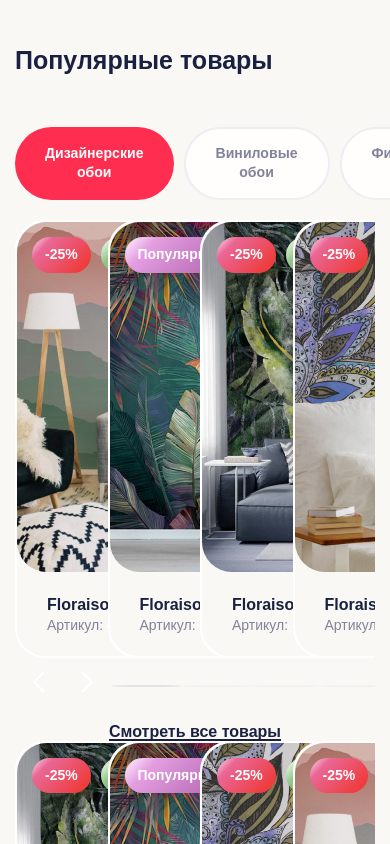
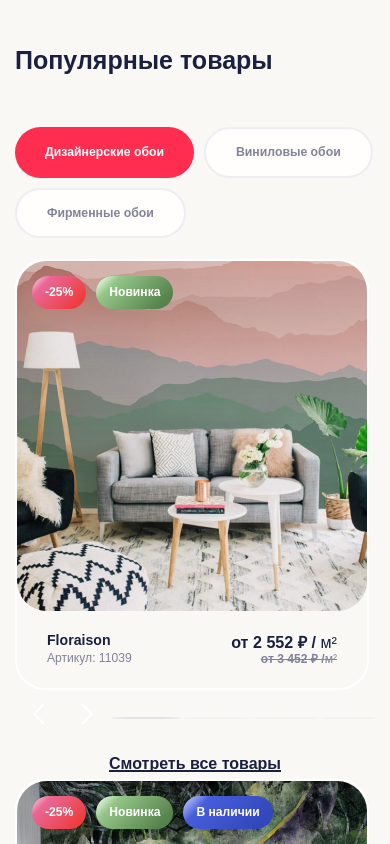
Before and after one commit to Salosion/stenoPrint, a website built with webpack: page src/index.html in a window 390 px wide. Shown: the part 1900-2744 px from the top of the page. Built offline with nearby package versions, Linux system fonts and the light colour scheme; files whose address does not match are found by name.

Commit message:
fixed product card, added responsive block product

```diff
--- a/src/js/files/sliders.js
+++ b/src/js/files/sliders.js
@@ -126,7 +126,7 @@ function initSliders() {
       },
       breakpoints: {
         320: {},
-      	768:  { slidesPerView: 1, },
+        768: { slidesPerView: 1, },
         1024: { slidesPerView: 2, },
         1920: { slidesPerView: 3, },
       },
@@ -148,7 +148,6 @@ function initSliders() {
         disableOnInteraction: false,
       },
       */
-      autoHeight: true,
       observer: true,
       observeParents: true,
       slidesPerView: 4,
@@ -160,14 +159,18 @@ function initSliders() {
       // Dotts
       pagination: {
         el: '.nav-tabs-design__pag',
-        clickable: false,
       },
       // Arrows
       navigation: {
         nextEl: '.nav-tabs-design__next',
         prevEl: '.nav-tabs-design__prev',
       },
-      breakpoints: {},
+      breakpoints: {
+        320: { slidesPerView: 1, },
+        600: { slidesPerView: 2, },
+        1024: { slidesPerView: 3, },
+        1920: { slidesPerView: 4, },
+      },
       on: {}
     });
   }
@@ -184,7 +187,6 @@ function initSliders() {
         disableOnInteraction: false,
       },
       */
-      autoHeight: true,
       observer: true,
       observeParents: true,
       slidesPerView: 4,
@@ -203,7 +205,12 @@ function initSliders() {
         nextEl: '.nav-tabs-vinyl__next',
         prevEl: '.nav-tabs-vinyl__prev',
       },
-      breakpoints: {},
+      breakpoints: {
+        320: { slidesPerView: 1, },
+        600: { slidesPerView: 2, },
+        1024: { slidesPerView: 3, },
+        1920: { slidesPerView: 4, },
+      },
       on: {}
     });
   }
@@ -220,7 +227,6 @@ function initSliders() {
         disableOnInteraction: false,
       },
       */
-      autoHeight: true,
       observer: true,
       observeParents: true,
       slidesPerView: 4,
@@ -239,7 +245,12 @@ function initSliders() {
         nextEl: '.nav-tabs-brended__next',
         prevEl: '.nav-tabs-brended__prev',
       },
-      breakpoints: {},
+      breakpoints: {
+        320: { slidesPerView: 1, },
+        600: { slidesPerView: 2, },
+        1024: { slidesPerView: 3, },
+        1920: { slidesPerView: 4, },
+      },
       on: {}
     });
   }
--- a/src/scss/base/tabs.scss
+++ b/src/scss/base/tabs.scss
@@ -1,12 +1,17 @@
-  .tabs-product {
+.tabs-product {
   &__nav {
     display: flex;
+    flex-wrap: wrap;
     gap: rem(10);
     @include adaptiveValue("margin-bottom", 30, 20);
+
+    @media (max-width: em(375)) {
+      flex-direction: column;
+    }
   }
 
   &__title {
-    @include adaptiveValue("font-size", 16, 14);
+    @include adaptiveValue("font-size", 16, 12);
     font-weight: 600;
     line-height: math.div(22, 16);
     color: $textColor;
--- a/src/scss/product-card.scss
+++ b/src/scss/product-card.scss
@@ -1,6 +1,6 @@
 .product-card {
   &__item {
-    display: inline-block;
+    display: inline-block; //
     cursor: pointer;
     border-radius: rem(30);
     border: rem(2) solid $whiteColor;
@@ -23,12 +23,14 @@
   position: relative;
 
   &__img {
+    max-width: 100%;
     border-radius: rem(30);
   }
 
   &__top {
     position: absolute;
     display: flex;
+    flex-wrap: wrap;
     gap: rem(10);
     top: rem(15);
     left: rem(15);
@@ -41,9 +43,8 @@
     border-radius: rem(50);
     padding: rem(8) rem(13);
     font-weight: 600;
-    font-size: rem(14);
+    @include adaptiveValue("font-size", 14, 12);
     line-height: math.div(20, 14);
-    line-height: 140%;
     color: $whiteColor;
   }
 
@@ -80,7 +81,7 @@
 
   &__actions {
     position: absolute;
-    width: rem(354);
+    width: rem(342);
     bottom: rem(-97);
     border-bottom-left-radius: rem(30);
     border-bottom-right-radius: rem(30);
@@ -101,23 +102,24 @@
   align-items: center;
   justify-content: space-between;
   align-items: flex-end;
+  gap: rem(10);
 
   &__title {
     font-weight: 600;
+    @include adaptiveValue("font-size", 16, 14);
     line-height: math.div(22, 16);
     color: $mainColor;
   }
 
   &__code {
-    font-size: rem(14);
+    @include adaptiveValue("font-size", 14, 12);
     line-height: math.div(20, 14);
-    line-height: 140%;
     color: $textColor;
   }
 
   &__price {
     font-weight: 600;
-    font-size: rem(18);
+    @include adaptiveValue("font-size", 18, 16);
     line-height: math.div(23, 18);
     color: $mainColor;
 
@@ -127,21 +129,14 @@
   }
 
   &__old-price {
+    display: flex;
     position: relative;
     font-weight: 700;
+    @include adaptiveValue("font-size", 14, 12);
     line-height: math.div(18, 14);
+    text-decoration: line-through;
     color: $textColor;
     float: right;
-
-    &::after {
-      content: '';
-      position: absolute;
-      width: 100%;
-      height: rem(1.5);
-      left: 0;
-      top: rem(11);
-      background-color: $textColor;
-    }
 
     span {
       font-weight: 400;
--- a/src/scss/product.scss
+++ b/src/scss/product.scss
@@ -1,4 +1,8 @@
 .product {
+  .swiper {
+    min-height: 520px;
+  }
+
   &__title {
     &:not(:last-child) {
       margin-bottom: rem(50);
@@ -127,7 +131,7 @@
 }
 
 //Tab brended
-.content-tabs-brended{
+.content-tabs-brended {
   &__slider-box {
     display: flex;
     align-items: center;
```
Lines whose indentation alone changed are shown as unchanged.
